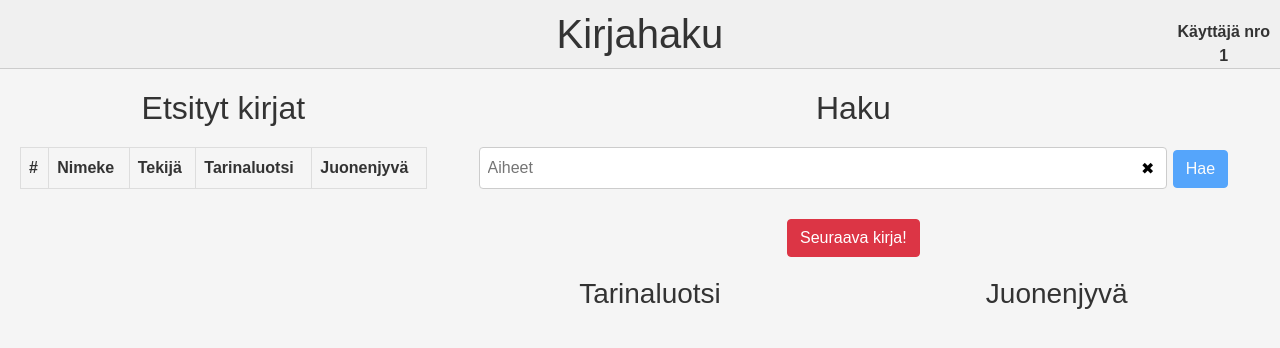
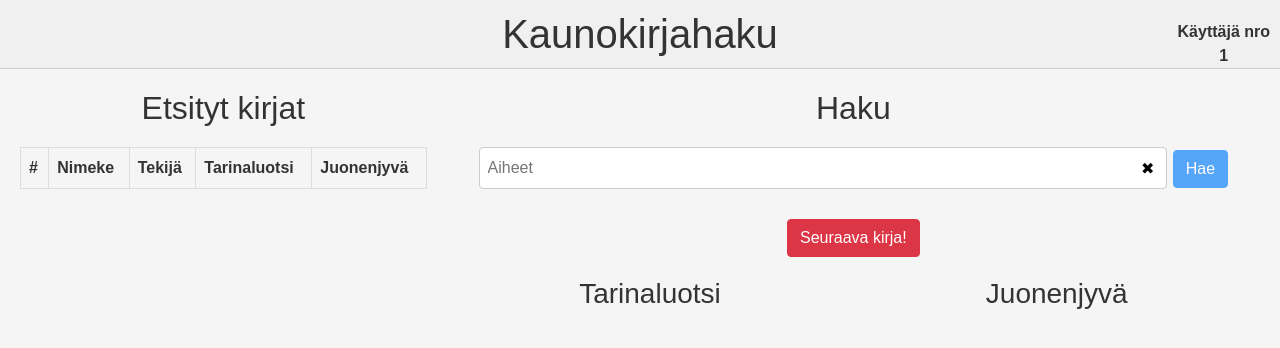
Before and after one commit to NatLibFi/kivepa-booksearch-workshop, a Flask app: page / in a window 1280 px wide. Shown: the top 348 px of the page. Run offline with Flask 3, Linux system fonts and the light colour scheme; data comes from the database, SQL or seed files in the repository; data that the repository does not hold is empty; some libraries are stand-ins or nearby versions.

Commit message:
Rename to Kaunokirjahaku

```diff
--- a/templates/index.html
+++ b/templates/index.html
@@ -3,7 +3,7 @@
 
 <head>
     <link rel="icon" href="data:,">
-    <title>Kirjahaku</title>
+    <title>Kaunokirjahaku</title>
     <link rel="stylesheet" href="https://code.jquery.com/ui/1.12.1/themes/base/jquery-ui.css">
     <link rel="stylesheet" href="https://maxcdn.bootstrapcdn.com/bootstrap/4.5.2/css/bootstrap.min.css">
     <link rel="stylesheet" href="/static/styles.css">
@@ -11,7 +11,7 @@
 
 <body>
     <header>
-        <h1>Kirjahaku</h1>
+        <h1>Kaunokirjahaku</h1>
         <div class="user-number" id="user-number">Käyttäjä nro<br>Ladataan...</div>
     </header>
     <div class="container" id="main">
```
